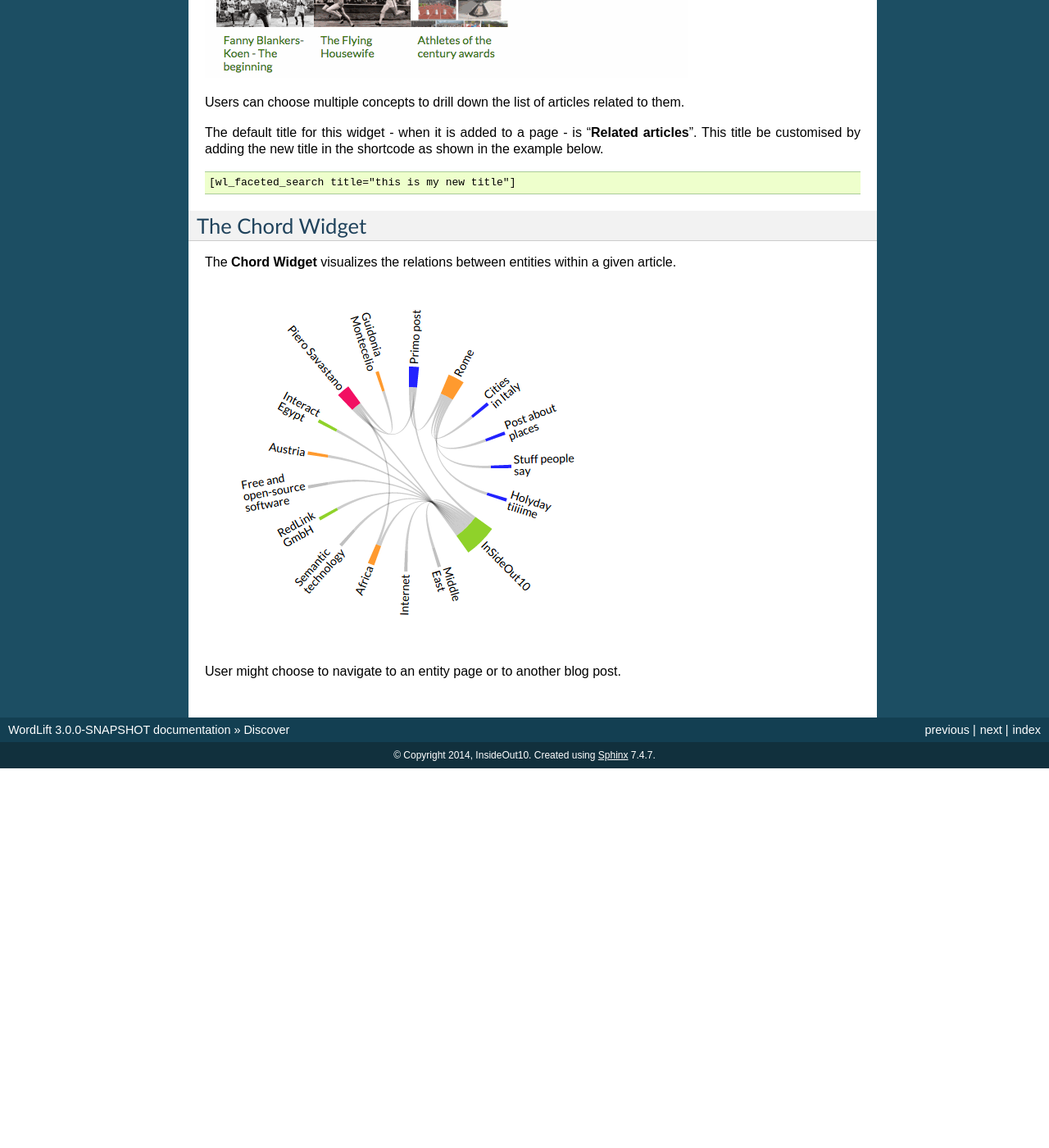
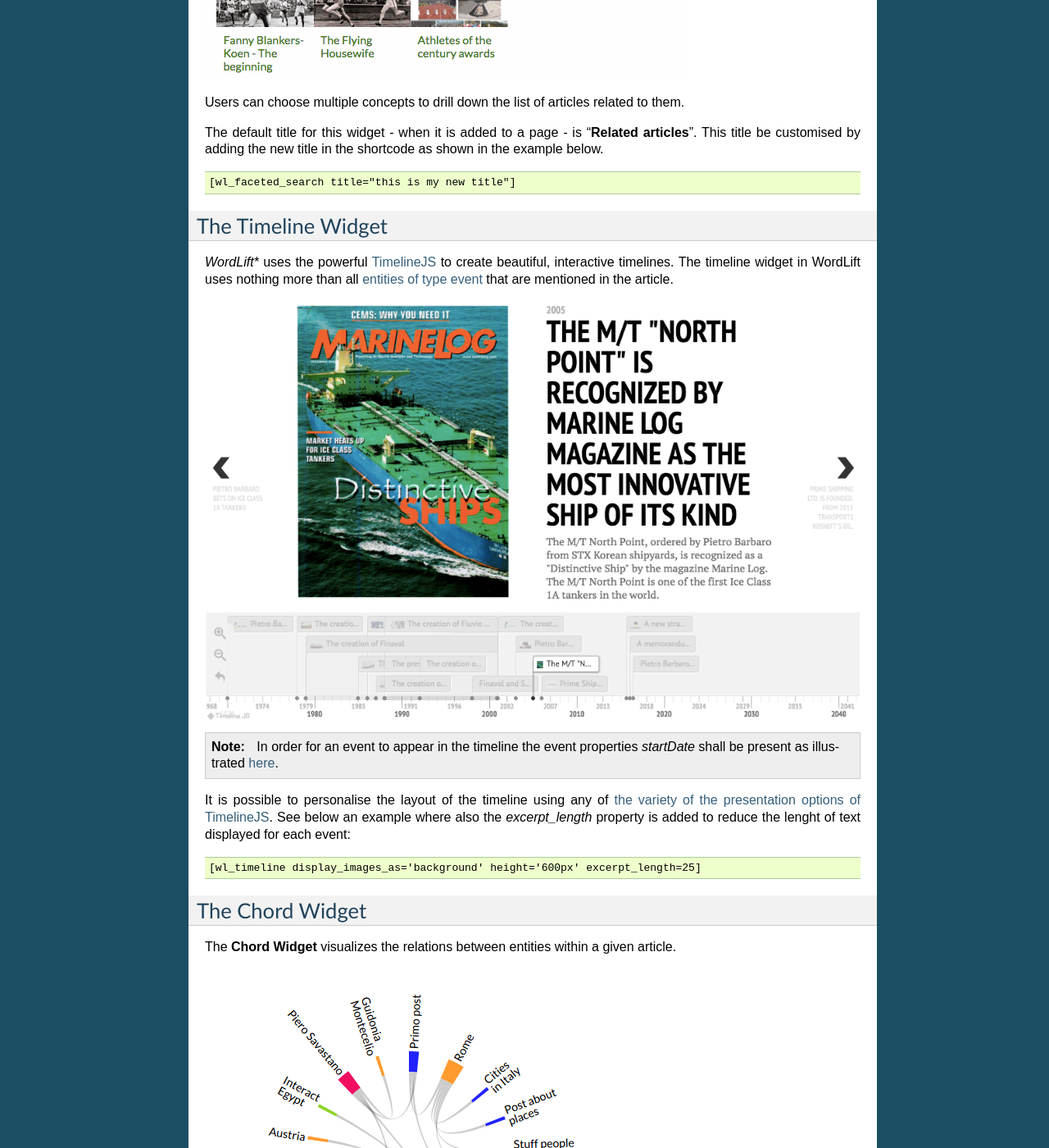
Before and after one commit to insideout10/wordlift-docs, a Sphinx documentation site: the page built from docs/discover.rst, in a window 1280 px wide and 1400 px high, scrolled down 1449 px. Shown: the whole window at 82% size. Built offline with Sphinx 7.4.7, drawn with Linux system fonts in a browser that asks for light colours; before the commit the page ends 2386 px from its top, so only the background shows below that.

Commit message:
Adding the timeline under discovery and updating the image

```diff
--- a/docs/discover.rst
+++ b/docs/discover.rst
@@ -49,6 +49,22 @@ The default title for this widget - when it is added to a page - is "**Related a
 
 	[wl_faceted_search title="this is my new title"]
 
+The Timeline Widget
+_____________
+
+*WordLift** uses the powerful `TimelineJS <https://timeline.knightlab.com/>`_ to create beautiful, interactive timelines. The timeline widget in WordLift uses nothing more than all `entities of type event <edit-entity.html#edit-an-event>`_ that are mentioned in the article.
+
+.. image:: /images/wordlift-shortcodes-timeline.png
+
+.. note::
+        In order for an event to appear in the timeline the event properties *startDate* shall be present as illustrated `here <edit-entity.html#edit-an-event>`_.
+
+It is possible to personalise the layout of the timeline using any of `the variety of the presentation options of TimelineJS <https://timeline.knightlab.com/docs/options.html>`_. See below an example where also the *excerpt_length* property is added to reduce the lenght of text displayed for each event:
+
+.. code-block:: html
+
+	[wl_timeline display_images_as='background' height='600px' excerpt_length=25]
+
 The Chord Widget
 _____________
 
```
Also changed, not shown: docs/images/wordlift-shortcodes-timeline.png.
